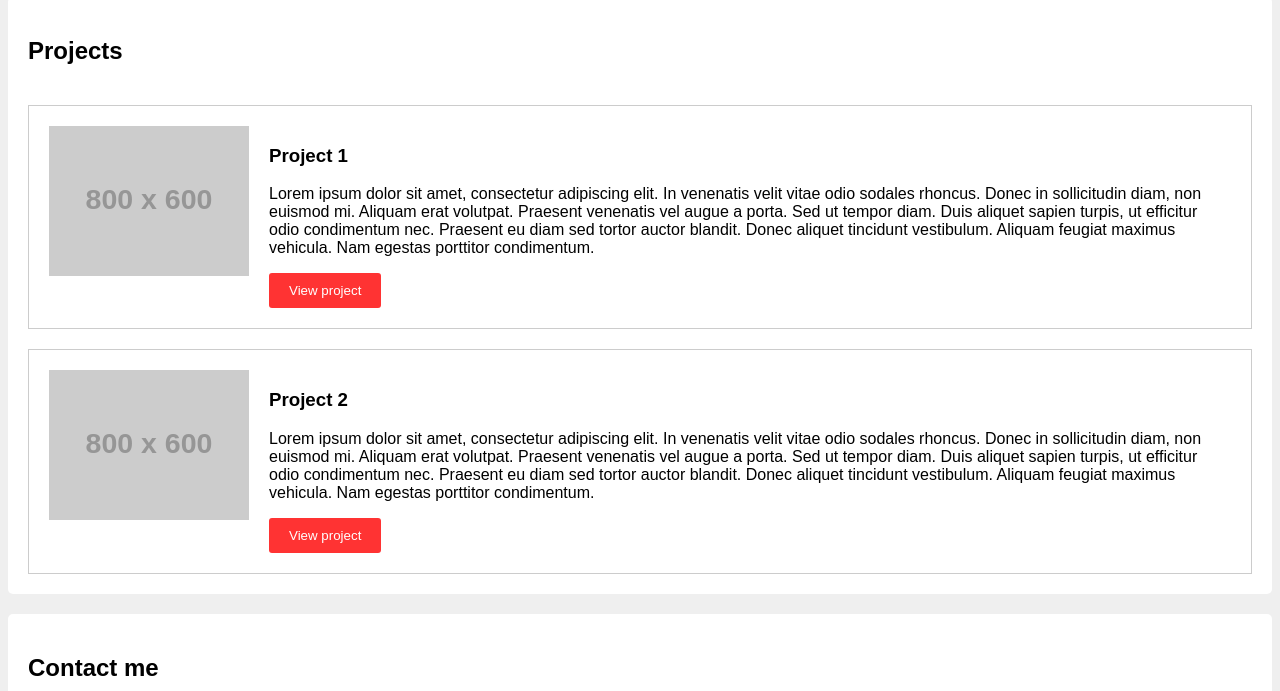
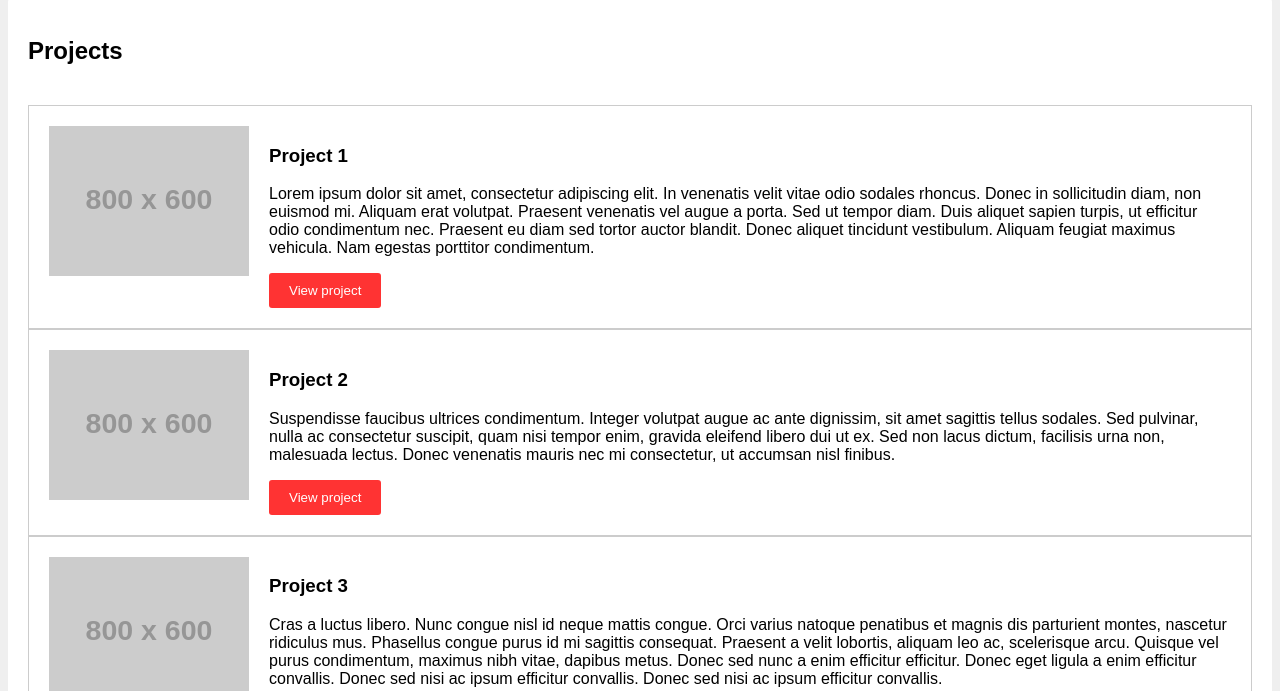
Before and after one commit to jihopark6/sample-project-2, a plain HTML site: page index.html in a window 1280 px wide. Shown: the part 109-800 px from the top of the page. Drawn offline with Linux system fonts and the light colour scheme; placeholder pictures from the web are drawn by us.

Commit message:
JS Dom rendering implementation

```diff
--- /dev/null
+++ b/assets/js/index.js
@@ -0,0 +1,39 @@
+const exampleData = [
+    {
+        category:"Web development",
+        image_url:"https://placehold.co/800x600?text=Project+1&font=roboto",
+        title:"Project 1",
+        description:"Lorem ipsum dolor sit amet, consectetur adipiscing elit. In venenatis velit vitae odio sodales rhoncus. Donec in sollicitudin diam, non euismod mi. Aliquam erat volutpat. Praesent venenatis vel augue a porta. Sed ut tempor diam. Duis aliquet sapien turpis, ut efficitur odio condimentum nec. Praesent eu diam sed tortor auctor blandit. Donec aliquet tincidunt vestibulum. Aliquam feugiat maximus vehicula. Nam egestas porttitor condimentum."
+    },
+    {
+        category:"Application development",
+        image_url:"https://placehold.co/800x600?text=Project+2&font=roboto",
+        title:"Project 2",
+        description:"Suspendisse faucibus ultrices condimentum. Integer volutpat augue ac ante dignissim, sit amet sagittis tellus sodales. Sed pulvinar, nulla ac consectetur suscipit, quam nisi tempor enim, gravida eleifend libero dui ut ex. Sed non lacus dictum, facilisis urna non, malesuada lectus. Donec venenatis mauris nec mi consectetur, ut accumsan nisl finibus.  "
+    },
+    {
+        category:"Web development",
+        image_url:"https://placehold.co/800x600?text=Project+3&font=roboto",
+        title:"Project 3",
+        description:"Cras a luctus libero. Nunc congue nisl id neque mattis congue. Orci varius natoque penatibus et magnis dis parturient montes, nascetur ridiculus mus. Phasellus congue purus id mi sagittis consequat. Praesent a velit lobortis, aliquam leo ac, scelerisque arcu. Quisque vel purus condimentum, maximus nibh vitae, dapibus metus. Donec sed nunc a enim efficitur efficitur. Donec eget ligula a enim efficitur convallis. Donec sed nisi ac ipsum efficitur convallis. Donec sed nisi ac ipsum efficitur convallis."
+    }
+];
+
+window.addEventListener('load', () => {
+    renderProjects();
+    console.log('Projects rendered successfully!');
+});
+
+function renderProjects(){
+    for (const project of exampleData) {
+        const projectHTML = `
+                <img src="${project.image_url}" alt="Thumbnail of ${project.title}">
+                <h3>${project.title}</h3>
+                <p>${project.description}</p>
+                <button type="button">View project</button>
+        `;
+        const projectElement = document.createElement('article');
+        projectElement.innerHTML = projectHTML;
+        document.querySelector('#projects-container').appendChild(projectElement);
+    }
+}
--- a/index.html
+++ b/index.html
@@ -6,6 +6,7 @@
     <link rel="stylesheet" href="assets/css/style.css" type="text/css">
     <link rel="stylesheet" href="assets/css/style.responsive.css" type="text/css">
     <title>Sample Project 2</title>
+    <script src="assets/js/index.js" type="text/javascript"></script>
 </head>
 <body>
     <header>
@@ -24,19 +25,9 @@
     <main id="projects">
         <section>
             <h2>Projects</h2>
-            <article>
-                    <img src="https://placehold.co/800x600?text=Project+1&font=roboto" alt="Project 1 Thumbnail">
-                    <h3>Project 1</h3>
-                    <p>Lorem ipsum dolor sit amet, consectetur adipiscing elit. In venenatis velit vitae odio sodales rhoncus. Donec in sollicitudin diam, non euismod mi. Aliquam erat volutpat. Praesent venenatis vel augue a porta. Sed ut tempor diam. Duis aliquet sapien turpis, ut efficitur odio condimentum nec. Praesent eu diam sed tortor auctor blandit. Donec aliquet tincidunt vestibulum. Aliquam feugiat maximus vehicula. Nam egestas porttitor condimentum. </p>
-                    <button type="button">View project</button>
-            </article>
+            <div id="projects-container">
 
-            <article>
-                    <img src="https://placehold.co/800x600?text=Project+2&font=roboto" alt="Project 2 Thumbnail">
-                    <h3>Project 2</h3>
-                    <p>Lorem ipsum dolor sit amet, consectetur adipiscing elit. In venenatis velit vitae odio sodales rhoncus. Donec in sollicitudin diam, non euismod mi. Aliquam erat volutpat. Praesent venenatis vel augue a porta. Sed ut tempor diam. Duis aliquet sapien turpis, ut efficitur odio condimentum nec. Praesent eu diam sed tortor auctor blandit. Donec aliquet tincidunt vestibulum. Aliquam feugiat maximus vehicula. Nam egestas porttitor condimentum. </p>
-                    <button type="button">View project</button>
-            </article>
+            </div>
         </section>
 
     </main>
```
